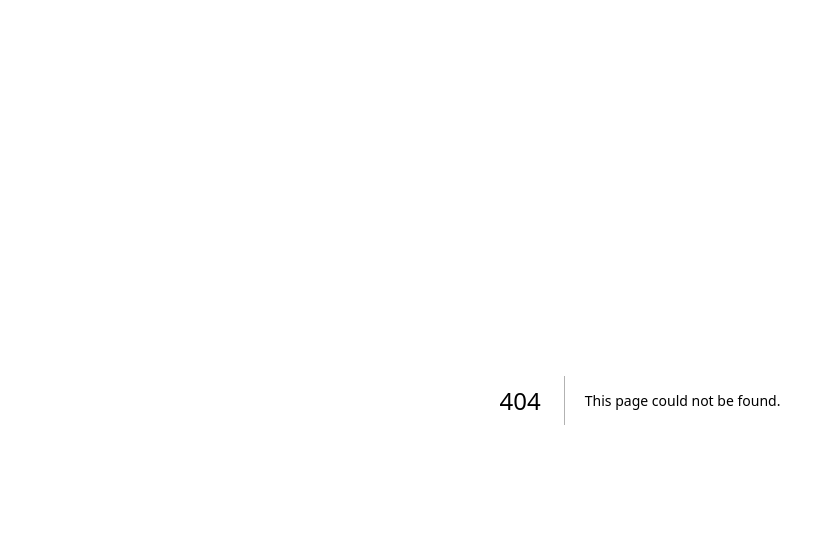
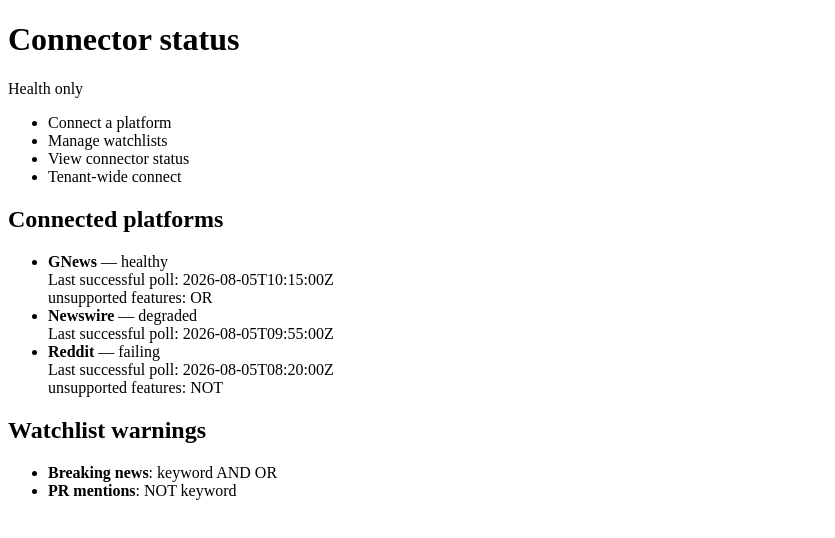
Before and after one commit to mdresch/socialengage, a Next.js app in the folder social-listening-admin/: page /tenant/connectors/status in a window 1280 px wide. Before the commit this address had no page. Shown: the top 538 px of the page, without its empty margins (0-835 px from the left). Built offline with nearby package versions, Linux system fonts and the light colour scheme.

Commit message:
Add Story 6.5 connector status view

```diff
--- /dev/null
+++ b/social-listening-admin/src/app/tenant/connectors/status/page.tsx
@@ -0,0 +1,70 @@
+import { getTenantShellActions } from '@/lib/role-routing';
+
+const connectors = [
+  {
+    id: 'gnews',
+    name: 'GNews',
+    status: 'healthy',
+    lastSuccessfulPoll: '2026-08-05T10:15:00Z',
+    unsupportedFeatures: ['OR'],
+  },
+  {
+    id: 'newswire',
+    name: 'Newswire',
+    status: 'degraded',
+    lastSuccessfulPoll: '2026-08-05T09:55:00Z',
+    unsupportedFeatures: [],
+  },
+  {
+    id: 'reddit',
+    name: 'Reddit',
+    status: 'failing',
+    lastSuccessfulPoll: '2026-08-05T08:20:00Z',
+    unsupportedFeatures: ['NOT'],
+  },
+];
+
+const watchlists = [
+  { id: 'w1', name: 'Breaking news', query: 'keyword AND OR' },
+  { id: 'w2', name: 'PR mentions', query: 'NOT keyword' },
+];
+
+export default function ConnectorStatusPage() {
+  const actions = getTenantShellActions({ role: 'tenant_admin' });
+
+  return (
+    <main>
+      <h1>Connector status</h1>
+      <p>Health only</p>
+      <ul>
+        {actions.map((action) => (
+          <li key={action}>{action}</li>
+        ))}
+      </ul>
+      <section>
+        <h2>Connected platforms</h2>
+        <ul>
+          {connectors.map((connector) => (
+            <li key={connector.id}>
+              <strong>{connector.name}</strong> — {connector.status}
+              <div>Last successful poll: {connector.lastSuccessfulPoll}</div>
+              {connector.unsupportedFeatures.length > 0 ? (
+                <div>unsupported features: {connector.unsupportedFeatures.join(', ')}</div>
+              ) : null}
+            </li>
+          ))}
+        </ul>
+      </section>
+      <section>
+        <h2>Watchlist warnings</h2>
+        <ul>
+          {watchlists.map((watchlist) => (
+            <li key={watchlist.id}>
+              <strong>{watchlist.name}</strong>: {watchlist.query}
+            </li>
+          ))}
+        </ul>
+      </section>
+    </main>
+  );
+}
```
Also changed, not shown: social-listening-admin/.claude/skills/connector-status-view/SKILL.md (added), 1 other file (tests, documents, lock files or other folders).
